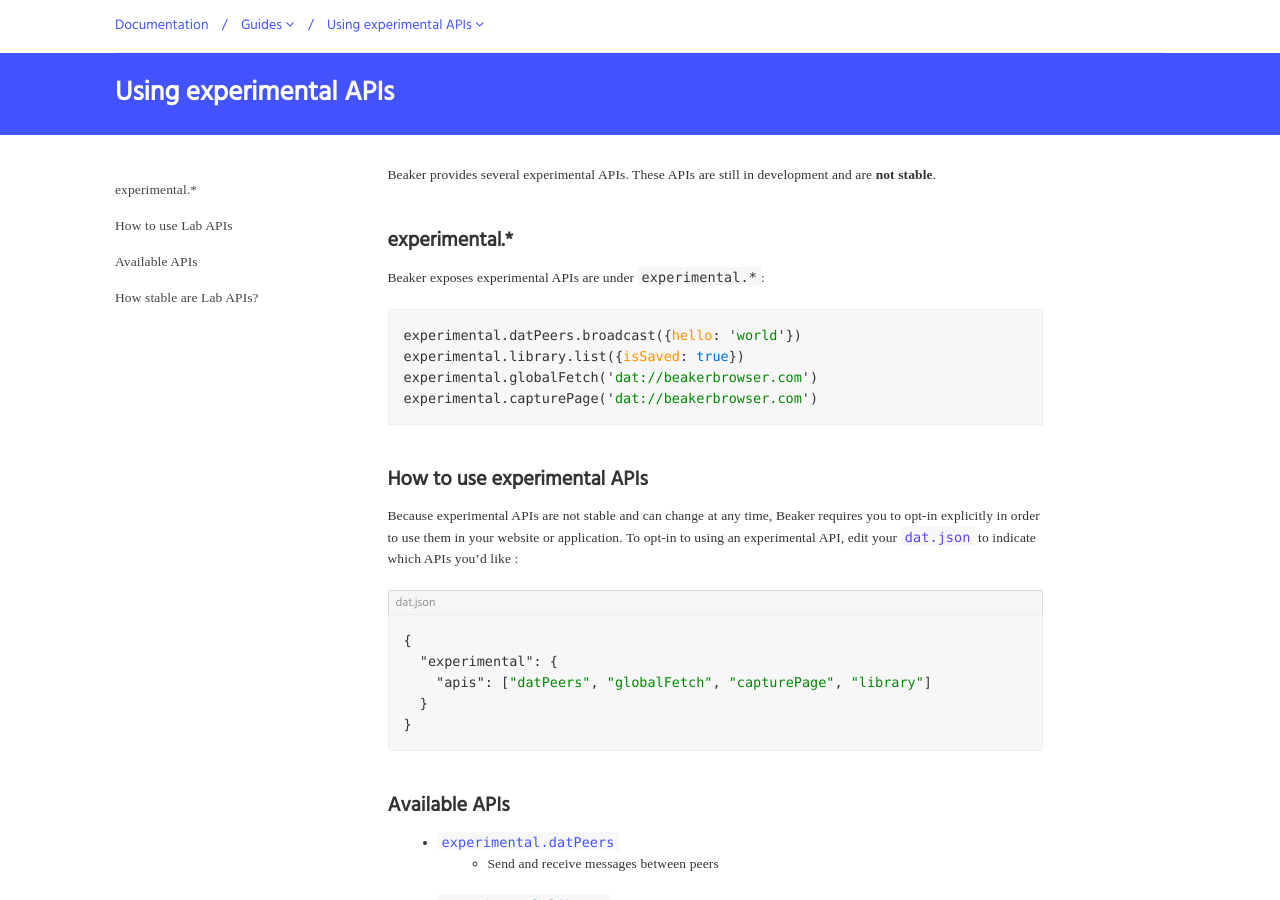
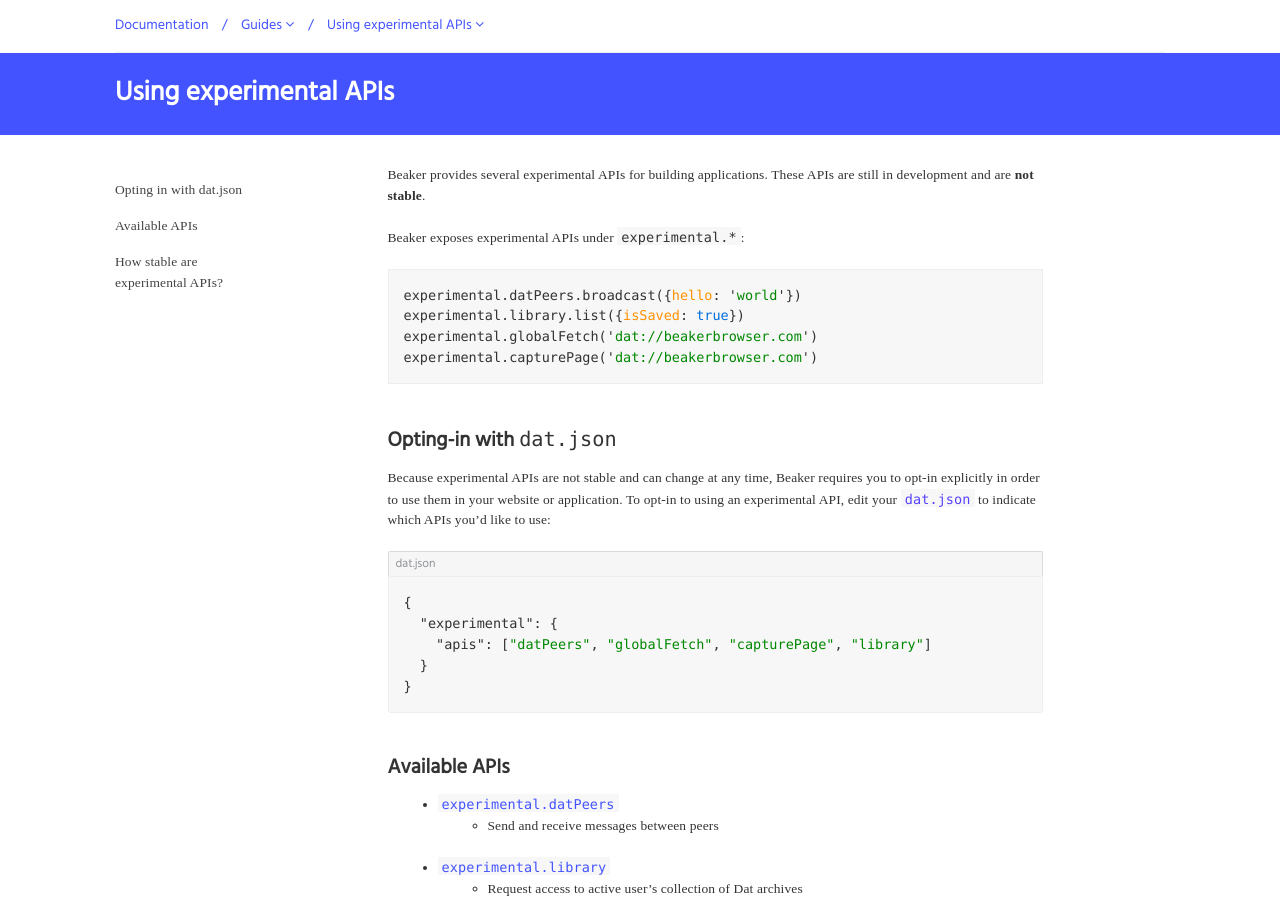
Before and after one commit to beakerbrowser/beakerbrowser.com, a Jekyll site: the page built from _docs/guides/using-experimental-apis.md, in a window 1280 px wide and 900 px high. Built offline with Jekyll 4.4.1, drawn with Linux system fonts in a browser that asks for light colours; some web fonts are replaced.

Commit message:
Update using experimental APIs guide

````diff
--- a/_data/docs.yml
+++ b/_data/docs.yml
@@ -47,21 +47,21 @@ guides:
       author: Tara Vancil
       authorLink: https://taravancil.com
       authorAvatar: /img/team/taravancil.jpg
-      featured: true
     - title: Using experimental APIs
       url: /docs/guides/using-experimental-apis
+      author: Paul Frazee
+      authorLink: https://pfrazee.hashbase.io
+      authorAvatar: /img/team/pfrazee.jpg
+      featured: true
       children:
-      - title: "experimental.*"
-        url: "#experimental"
-        heading: true
-      - title: "How to use Lab APIs"
-        url: "#how-to-use-lab-apis"
+      - title: "Opting in with dat.json"
+        url: "#opting-in-with-datjson"
         heading: true
       - title: "Available APIs"
         url: "#available-apis"
         heading: true
-      - title: "How stable are Lab APIs?"
-        url: "#how-stable-are-lab-apis"
+      - title: "How stable are experimental APIs?"
+        url: "#how-stable-are-experimental-apis"
         heading: true
     - title: Build a website with Markdown
       featured: true
--- a/_docs/guides/using-experimental-apis.md
+++ b/_docs/guides/using-experimental-apis.md
@@ -7,11 +7,10 @@ authorLink: https://pfrazee.hashbase.io
 authorAvatar: /img/team/pfrazee.jpg
 ---
 
-Beaker provides several experimental APIs. These APIs are still in development and are <strong>not stable</strong>.
 
-## experimental.*
+Beaker provides several experimental APIs for building applications. These APIs are still in development and are <strong>not stable</strong>.
 
-Beaker exposes experimental APIs are under `experimental.*`:
+Beaker exposes experimental APIs under `experimental.*`:
 
 ```js
 experimental.datPeers.broadcast({hello: 'world'})
@@ -20,9 +19,9 @@ experimental.globalFetch('dat://beakerbrowser.com')
 experimental.capturePage('dat://beakerbrowser.com')
 ```
 
-## How to use experimental APIs
+## Opting-in with `dat.json`
 
-Because experimental APIs are not stable and can change at any time, Beaker requires you to opt-in explicitly in order to use them in your website or application. To opt-in to using an experimental API, edit your [`dat.json`](/docs/apis/manifest.html) to indicate which APIs you'd like :
+Because experimental APIs are not stable and can change at any time, Beaker requires you to opt-in explicitly in order to use them in your website or application. To opt-in to using an experimental API, edit your [`dat.json`](/docs/apis/manifest.html) to indicate which APIs you'd like to use:
 
 <figcaption class="code">dat.json</figcaption>
 ```json
````
